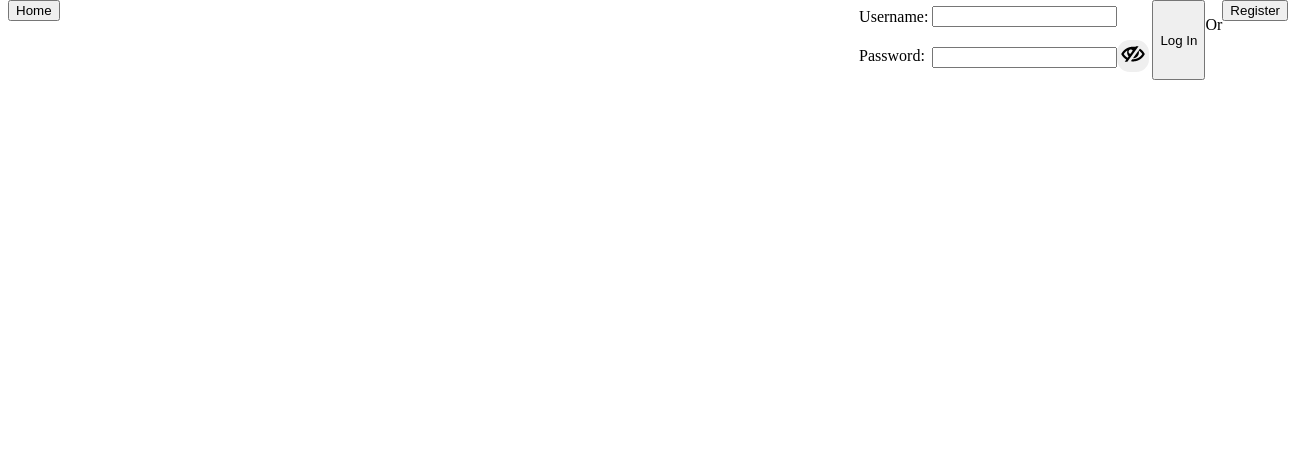
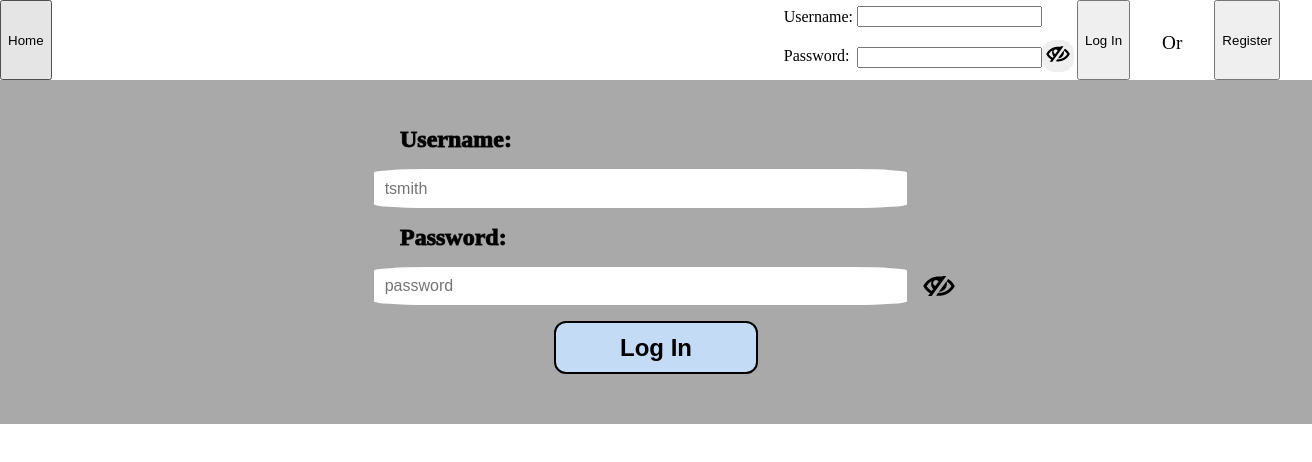
Before and after one commit to steven-trautmann/webshop-frontend, a React (Create React App) app: page /login in a window 1280 px wide. Shown: the top 462 px of the page, 1312 px wide, since content can reach past the window. Built offline with nearby package versions, Linux system fonts and the light colour scheme.

Commit message:
first complete styling

```diff
--- a/public/index.html
+++ b/public/index.html
@@ -25,7 +25,7 @@
   <title>Webshop</title>
 </head>
 
-<body style="margin-top: 5rem">
+<body style="margin: 0; margin-top: 5rem">
   <noscript>You need to enable JavaScript to run this app.</noscript>
   <div id="root"></div>
   <!--
--- a/src/App.js
+++ b/src/App.js
@@ -2,6 +2,7 @@ import React from "react";
 import { BrowserRouter as Router, Route } from "react-router-dom";
 import Header from "./layout/Header";
 import Registration from "./component/Registration";
+import Login from "./component/Login";
 
 function App() {
   return (
@@ -9,6 +10,7 @@ function App() {
       <Router>
         <Header />
         <Route exact path="/registration" component={Registration} />
+        <Route exact path="/login" component={Login} />
       </Router>
     </div>
   );
--- /dev/null
+++ b/src/component/Login.js
@@ -0,0 +1,143 @@
+import React, { useState, useContext } from 'react';
+import "../style/forms.css";
+import Axios from "axios";
+import { LoggedInContext } from "../context/LoggedInContext";
+
+const Login = () => {
+    if (localStorage.getItem("username") != null) {
+        window.location.href = "/";
+    }
+
+    const [, setIsLoggedIn] = useContext(LoggedInContext);
+    const [eyeSrc, setEyeSrc] = useState("/images/eyes-closed.svg");
+    const [inputType, setInputType] = useState("password");
+    const [failedLogIn, setFailedLogIn] = useState(false);
+    const [networkError, setNetworkError] = useState(false);
+
+    const [logInStates, setLogInStates] = useState({
+        username: "",
+        password: "",
+    });
+
+    const handleEnterKeydown = (event) => {
+        if (event.keyCode === 13) {
+            logIn();
+        }
+    }
+
+    const logIn = () => {
+        if (logInStates.username !== "" && logInStates.password !== "") {
+            Axios.post(
+                "http://localhost:8080/user/login",
+                { username: logInStates.username, password: logInStates.password },
+                { withCredentials: true }
+            )
+                .then((response) => {
+                    localStorage.setItem("username", response.data.username);
+                    localStorage.setItem("userId", response.data.userId);
+                    localStorage.setItem("roles", response.data.roles);
+                    setIsLoggedIn(true);
+                    window.location.href = "/";
+                })
+                .catch((error) => {
+                    console.log(error.response);
+                    console.log(error.response);
+                    if (!error.response) {
+                        setFailedLogIn(false);
+                        setNetworkError(true);
+                    } else {
+                        setNetworkError(false);
+                        setFailedLogIn(true);
+                    }
+                });
+        }
+    };
+
+    const handleChange = (event) => {
+        setLogInStates({ ...logInStates, [event.target.name]: event.target.value });
+    };
+
+    const changeToClosedSrc = () => {
+        console.log("fasz")
+        setEyeSrc("/images/eyes-closed.svg");
+        setInputType("password");
+    };
+
+    const changeToOpenSrc = () => {
+        setEyeSrc("/images/eyes-open.svg");
+        setInputType("text");
+    };
+
+    return (
+        <div className="forms" style={{ height: "20rem" }}>
+            <div className="form-fields">
+                <label className="labels" htmlFor="usern">
+                    Username:
+                </label>
+                <input
+                    className="inputs"
+                    type="text"
+                    id="usern"
+                    placeholder="tsmith"
+                    value={logInStates.username}
+                    name="username"
+                    onChange={handleChange}
+                    onKeyDown={handleEnterKeydown}
+                ></input>
+
+                <label className="labels" htmlFor="password">
+                    Password:
+                </label>
+
+                <div style={{ display: "inline-flex", width: "100%" }}>
+                    <input
+                        className="inputs"
+                        type={inputType}
+                        id="password"
+                        placeholder="password"
+                        value={logInStates.password}
+                        name="password"
+                        onChange={handleChange}
+                        onKeyDown={handleEnterKeydown}
+                    ></input>
+                    <button
+                        style={{
+                            width: "2rem",
+                            padding: "0",
+                            border: "0",
+                            borderRadius: "40%",
+                            outline: "none",
+                            cursor: "pointer",
+                            marginLeft: "1rem",
+                            backgroundColor: "darkgray"
+                        }}
+                        onMouseDown={() => { changeToOpenSrc() }}
+                        onMouseUp={() => { changeToClosedSrc() }}
+                        onMouseOut={() => { changeToClosedSrc() }}
+                    >
+                        <img
+                            src={eyeSrc}
+                            alt="see password"
+                            style={{ width: "100%", height: "100%" }}
+                        />
+                    </button>
+                </div>
+
+                {failedLogIn ? (
+                    <p style={{ color: "red", fontSize: "1rem", textAlign: "center" }}>
+                        Wrong Username and / or Password.
+                    </p>
+                ) : null}
+                {networkError ? (
+                    <p style={{ color: "red", fontSize: "1rem" }}>
+                        Unexpected network error occured.
+                    </p>
+                ) : null}
+                <button className="buttons" onClick={logIn}> Log In </button>
+            </div>
+
+        </div>
+    );
+}
+
+export default Login;
--- a/src/component/Registration.js
+++ b/src/component/Registration.js
@@ -551,10 +551,10 @@ function Registration() {
         <label className="labels" htmlFor="password">
           Password: (<p style={{ color: `${passwordIsTooSmall ? "red" : "black"}`, margin: 0 }}>at least 5 characters!</p>)
         </label>
-        <div style={{ display: "inline-flex", width: "64rem" }}>
+        <div style={{ display: "inline-flex", width: "100%" }}>
           <input
             style={{ backgroundColor: `${mistypedPassword ? "red" : "white"}` }}
-            className="password-inputs"
+            className="inputs"
             type={passwordInputType}
             id="password"
             placeholder="password"
@@ -565,15 +565,14 @@ function Registration() {
           ></input>
           <button
             style={{
-              width: "3vw",
-              height: "2vw",
+              width: "2rem",
               padding: "0",
               border: "0",
               borderRadius: "40%",
               outline: "none",
               cursor: "pointer",
-              margin: "auto",
-              marginLeft: "1em"
+              marginLeft: "1rem",
+              backgroundColor: "darkgray"
             }}
             onMouseDown={() => { changeToOpenSrc(1) }}
             onMouseUp={() => { changeToClosedSrc(1) }}
@@ -582,7 +581,7 @@ function Registration() {
             <img
               src={eyeSrc}
               alt="see password"
-              style={{ width: "2.5vw", height: "2vw" }}
+              style={{ width: "100%", height: "100%" }}
             />
           </button>
         </div>
@@ -590,10 +589,10 @@ function Registration() {
         <label className="labels" htmlFor="password2">
           Password Again:
         </label>
-        <div style={{ display: "inline-flex", width: "64rem" }}>
+        <div style={{ display: "inline-flex", width: "100%" }}>
           <input
             style={{ backgroundColor: `${mistypedPassword ? "red" : "white"}` }}
-            className="password-inputs"
+            className="inputs"
             type={password2InputType}
             id="password2"
             placeholder="password (again)"
@@ -604,15 +603,14 @@ function Registration() {
           ></input>
           <button
             style={{
-              width: "3vw",
-              height: "2vw",
+              width: "2rem",
               padding: "0",
               border: "0",
               borderRadius: "40%",
               outline: "none",
               cursor: "pointer",
-              margin: "auto",
-              marginLeft: "1em"
+              marginLeft: "1rem",
+              backgroundColor: "darkgray"
             }}
             onMouseDown={() => { changeToOpenSrc(2) }}
             onMouseUp={() => { changeToClosedSrc(2) }}
@@ -621,7 +619,7 @@ function Registration() {
             <img
               src={eyeSrc2}
               alt="see password"
-              style={{ width: "2.5vw", height: "2vw" }}
+              style={{ width: "100%", height: "100%" }}
             />
           </button>
         </div>
--- /dev/null
+++ b/src/context/InnerWidthContext.js
@@ -0,0 +1,13 @@
+import React, { createContext, useState } from "react";
+
+export const InnerWidthContext = createContext();
+
+export function InnerWidthProvider(props) {
+    const [width, setWidth] = useState(window.innerWidth);
+
+    return (
+        <InnerWidthContext.Provider value={[width, setWidth]}>
+            {props.children}
+        </InnerWidthContext.Provider>
+    );
+}
--- a/src/index.js
+++ b/src/index.js
@@ -2,12 +2,15 @@ import React from "react";
 import ReactDOM from "react-dom";
 import App from "./App";
 import { LoggedInContextProvider } from "./context/LoggedInContext";
+import { InnerWidthProvider } from "./context/InnerWidthContext";
 
 ReactDOM.render(
   <React.StrictMode>
-    <LoggedInContextProvider>
-      <App />
-    </LoggedInContextProvider>
+    <InnerWidthProvider>
+      <LoggedInContextProvider>
+        <App />
+      </LoggedInContextProvider>
+    </InnerWidthProvider>
   </React.StrictMode>,
   document.getElementById("root")
 );
--- a/src/layout/Header.js
+++ b/src/layout/Header.js
@@ -1,8 +1,10 @@
-import React, { useState, useContext } from "react";
+import React, { useState, useContext, useEffect } from "react";
 import { Link } from "react-router-dom";
 import Axios from "axios";
 import { LoggedInContext } from "../context/LoggedInContext";
+import { InnerWidthContext } from "../context/InnerWidthContext";
 import styled from "styled-components";
+import "../style/navbar.css";
 
 const NavDiv = styled.div`
     display: flex;
@@ -17,13 +19,17 @@ function Header(props) {
     password: "",
   });
   const [isLoggedIn, setIsLoggedIn] = useContext(LoggedInContext);
+  const [width, setWidth] = useContext(InnerWidthContext);
   const [eyeSrc, setEyeSrc] = useState("/images/eyes-closed.svg");
   const [inputType, setInputType] = useState("password");
   const [failedLogIn, setFailedLogIn] = useState(false);
   const [networkError, setNetworkError] = useState(false);
 
+  useEffect(() => {
+    window.addEventListener("resize", () => setWidth(window.innerWidth));
+  }, [setWidth]);
+
   const changeToClosedSrc = () => {
-    console.log("fasz")
     setEyeSrc("/images/eyes-closed.svg");
     setInputType("password");
   };
@@ -43,8 +49,12 @@ function Header(props) {
     }
   };
 
+  function checkLoginFieldsAreFilled() {
+    return logInStates.username !== "" && logInStates.password !== "";
+  }
+
   const logIn = () => {
-    if (logInStates.username !== "" && logInStates.password !== "") {
+    if (checkLoginFieldsAreFilled()) {
       Axios.post(
         "http://localhost:8080/user/login",
         { username: logInStates.username, password: logInStates.password },
@@ -92,27 +102,21 @@ function Header(props) {
   };
 
   return (
-    <div
-      style={{
-        height: "5rem",
-        position: "fixed",
-        width: "100%",
-        display: "flex",
-        top: 0,
-        backgroundColor: "white",
-      }}
-    >
+    <div className="nav-bar">
       <Link to="/">
         <button>Home</button>
       </Link>
       {isLoggedIn ? (
         <NavDiv>
-          <p> Hello there, {localStorage.getItem("username")}</p>
+          <p style={{ margin: "2rem" }}> Hello there, {localStorage.getItem("username")}</p>
           <button onClick={addProduct}> add product(authenticated) </button>
           <button onClick={logOut}> log out </button>
         </NavDiv>
       ) : (
           <NavDiv>
+
+            {width > 800 ?
+              (
                 <div style={{ display: "inline-flex" }}>
                   <table>
                     <tbody>
@@ -164,7 +168,7 @@ function Header(props) {
                   </table>
                   {failedLogIn ? (
                     <p style={{ color: "red", fontSize: "1rem" }}>
-                  Wrong Username and / or Password
+                      Wrong Username and / or Password.
                     </p>
                   ) : null}
                   {networkError ? (
@@ -172,9 +176,14 @@ function Header(props) {
                       Unexpected network error occured.
                     </p>
                   ) : null}
-              <button onClick={logIn}> Log In </button>
+                  <button className="login-button" onClick={logIn}> Log In </button>
+                  {!checkLoginFieldsAreFilled() ? <p className="hiddenErrorMessage">Fill both Username and Password fields.</p> : null}
                 </div>
-            <p> Or </p>
+              ) : <Link to="login"><button> Log In </button></Link>}
+
+
+
+            <p style={{ fontSize: "1.2rem", margin: "2rem" }}> Or </p>
             <Link to="/registration">
               <button> Register </button>
             </Link>
--- a/src/style/forms.css
+++ b/src/style/forms.css
@@ -1,6 +1,8 @@
 .forms {
   width: 100%;
   background-color: darkgray;
+  padding: 1rem;
+  padding-top: 0.5em;
 }
 
 .form-fields {
@@ -16,7 +18,7 @@
   display: flex;
   flex-wrap: wrap;
   width: 50%;
-  margin: auto;
+  margin-left: 22.5%;
   flex-direction: column;
   justify-content: center;
   align-items: center;
@@ -45,21 +47,6 @@
   width: 4rem;
 }
 
-.form-fields .password-inputs {
-  display: flex;
-  flex-wrap: wrap;
-  margin-left: 24%;
-  width: 50%;
-  flex-direction: column;
-  justify-content: center;
-  align-items: center;
-  font-size: 1rem;
-  border: 0;
-  color: black;
-  padding: 1%;
-  border-radius: 10%;
-}
-
 .form-fields .labels {
   display: flex;
   /* justify-content: center; */
@@ -83,7 +70,8 @@
   background-color: #c4dbf6;
   color: black;
   font-weight: 600;
-  margin: 0 auto;
+  margin: auto;
+  margin-top: 1rem;
   flex-direction: column;
   justify-content: center;
   align-items: center;
--- /dev/null
+++ b/src/style/navbar.css
@@ -0,0 +1,25 @@
+.nav-bar {
+    height: 5rem;
+    position: fixed;
+    width: 100%;
+    display: flex;
+    top: 0;
+    background-color: white;
+}
+
+.nav-bar button {
+    height: 100%;
+}
+
+.hiddenErrorMessage{
+    display: none;
+    position: absolute;
+    top: 5rem;
+    left: 10rem;
+    border: solid black 0.1rem;
+}
+
+.nav-bar .login-button:hover + .hiddenErrorMessage {
+    display: block;
+    z-index: 10;
+}
```
Lines whose indentation alone changed are shown as unchanged.
